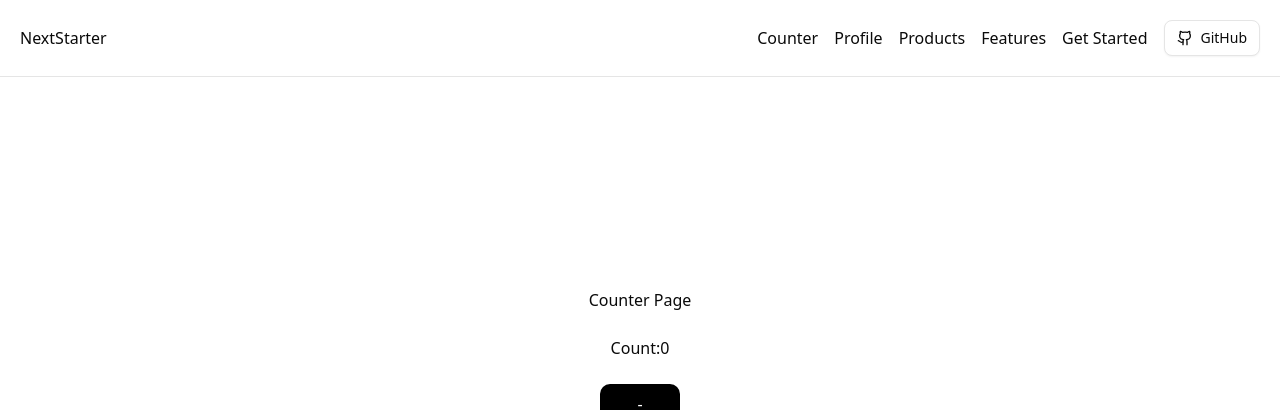
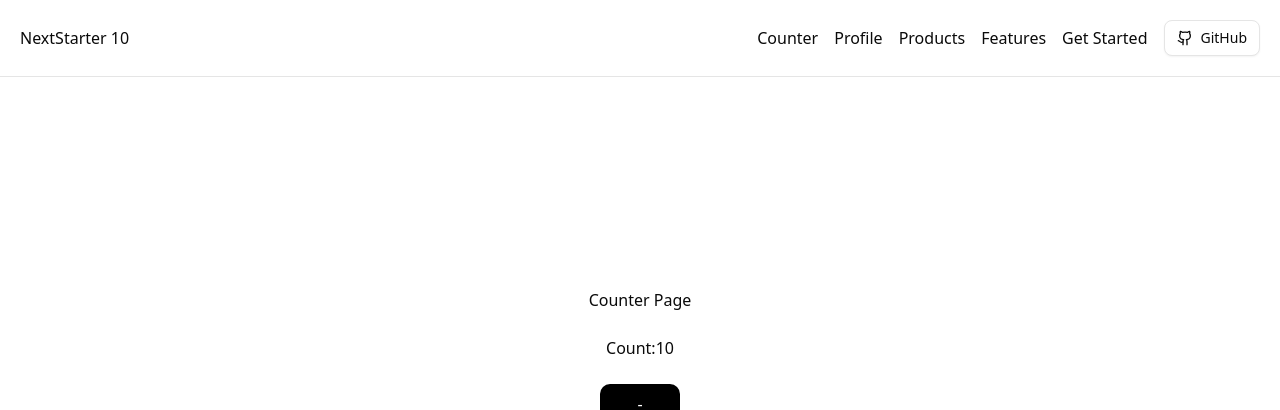
Before and after one commit to lengtith/nextjs-beginner, a Next.js app: page /counter in a window 1280 px wide. Shown: the top 410 px of the page. Built offline with nearby package versions, Linux system fonts and the light colour scheme.

Commit message:
add zustand

```diff
--- a/src/app/counter/page.tsx
+++ b/src/app/counter/page.tsx
@@ -1,19 +1,10 @@
 "use client";
 
-import { useState } from "react";
+import { useCountStore } from "@/stores/countStore";
 
 export default function CounterPage() {
-  const [count, setCount] = useState(0);
+  const { count, onIncrement, onDecrement, onReset } = useCountStore();
 
-  function onIncrement() {
-    setCount(count + 1);
-  }
-
-  const onDecrement = () => {
-    setCount(count - 1);
-  };
-
-  const Reset = () => setCount(0);
 
   return (
     <div className="flex-1 flex flex-col justify-center items-center gap-6">
@@ -26,7 +17,7 @@ export default function CounterPage() {
         -
       </button>
       <button onClick={onIncrement}>+</button>
-      <button onClick={Reset}>Reset</button>
+      <button onClick={onReset}>Reset</button>
     </div>
   );
 }
--- a/src/components/Navbar.tsx
+++ b/src/components/Navbar.tsx
@@ -1,12 +1,17 @@
+"use client";
+
 import { Github } from "lucide-react";
 import { Button } from "./ui/button";
 import Link from "next/link";
+import { useCountStore } from "@/stores/countStore";
 
 const Navbar = () => {
+  const { count } = useCountStore();
+
   return (
     <div className="flex-none flex items-center justify-between p-5 border-b">
       <Link href={"/"}>
-        <h1>NextStarter</h1>
+        <h1>NextStarter {count}</h1>
       </Link>
 
       <div className="flex items-center gap-4">
--- a/src/stores/countStore.ts
+++ b/src/stores/countStore.ts
@@ -1 +1,20 @@
 import { create } from "zustand";
+
+interface CountStoreProp {
+  count: number;
+  name: string;
+  onIncrement: () => void;
+  onDecrement: () => void;
+  onReset: () => void;
+}
+
+export const useCountStore = create<CountStoreProp>((set) => ({
+  // States
+  count: 10,
+  name: "seksaa",
+
+  // Actions
+  onIncrement: () => set((state) => ({ count: state.count + 1 })),
+  onDecrement: () => set((state) => ({ count: state.count - 1 })),
+  onReset: () => set((state) => ({ count: state.count * 0 })),
+}));
```
